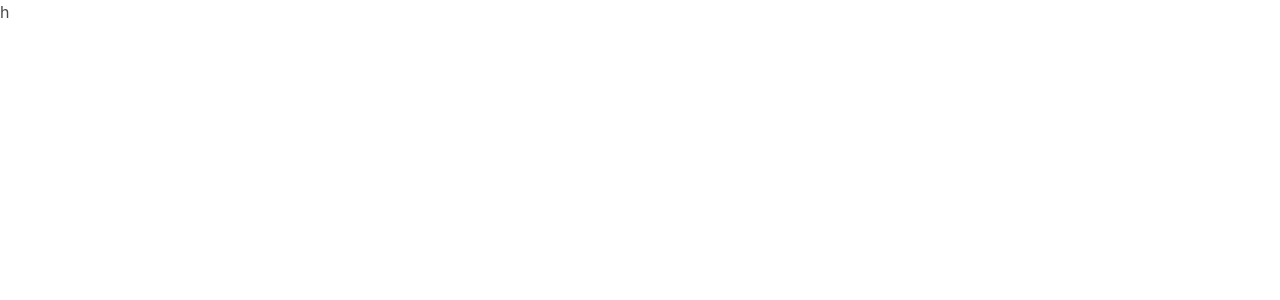
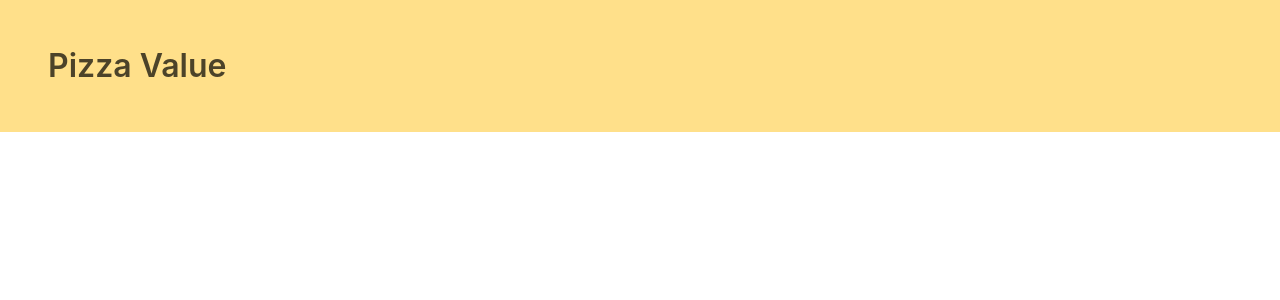
Before and after one commit to itsmaxymoo/pizzavalue, a Svelte app: page / in a window 1280 px wide. Shown: the top 300 px of the page. Built offline with nearby package versions, Linux system fonts and the light colour scheme.

Commit message:
app header

```diff
--- a/src/App.svelte
+++ b/src/App.svelte
@@ -1,8 +1,10 @@
 <script>
+
+    import PageView from "./PageView.svelte";
 
 </script>
 
-h
+<PageView/>
 
 <style>
 
--- /dev/null
+++ b/src/PageView.svelte
@@ -0,0 +1,24 @@
+<script>
+
+import appName from "./const.js";
+
+</script>
+
+<header>
+
+    <section class="hero is-warning">
+        <div class="hero-body">
+            <p class="title">
+                { appName }
+            </p>
+        </div>
+    </section>
+
+</header>
+
+<main>
+</main>
+
+<style>
+
+</style>
--- /dev/null
+++ b/src/const.js
@@ -0,0 +1,2 @@
+const appName = 'Pizza Value';
+export default appName
```
